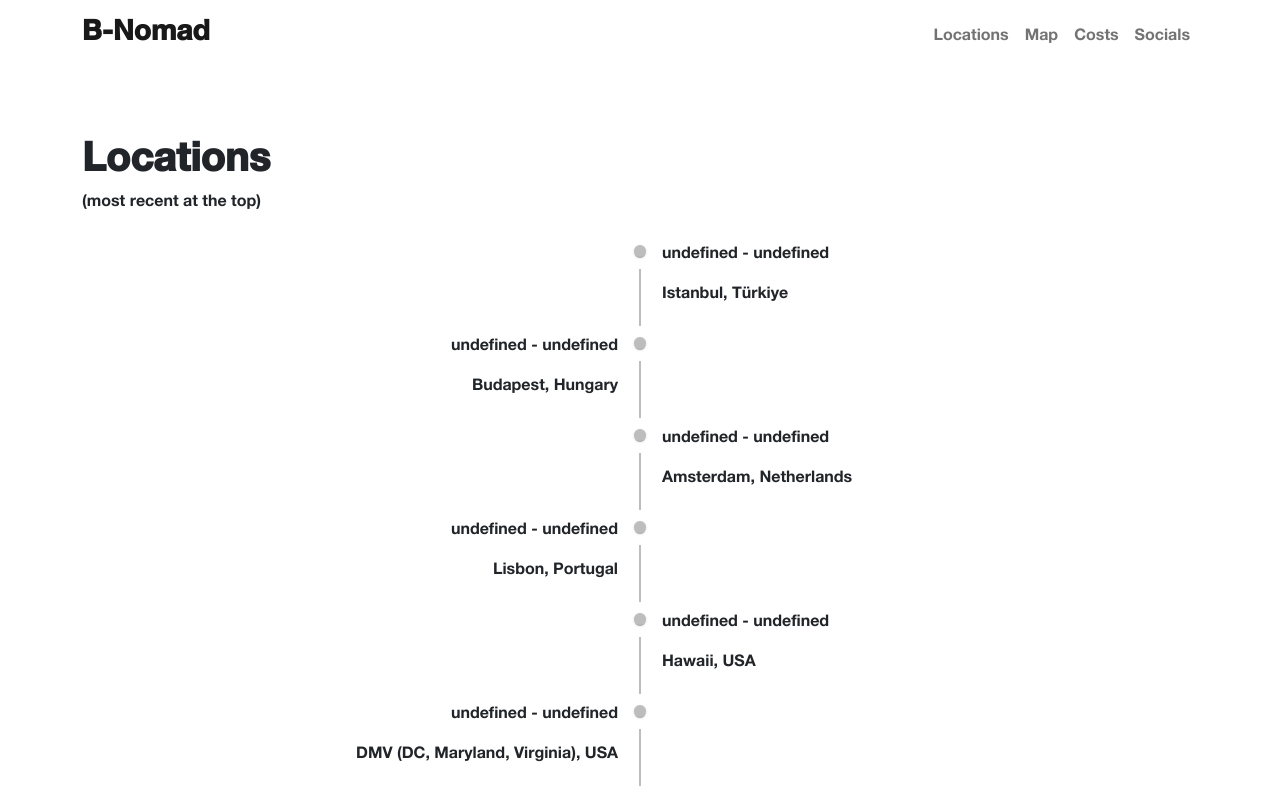
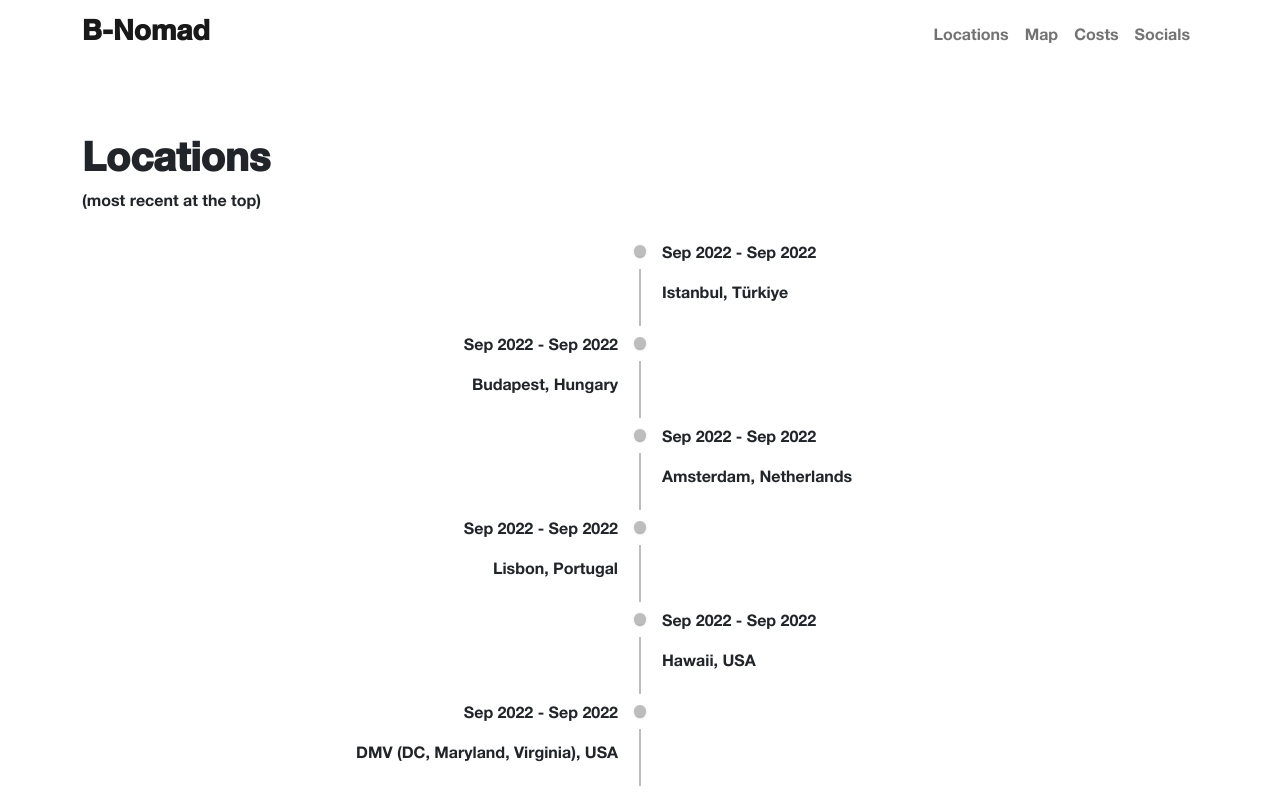
Before and after one commit to acuteengle/digital-nomad, a React (Create React App) app: page /locations in a window 1280 px wide. Shown: the top 795 px of the page. Built offline with nearby package versions, Linux system fonts and the light colour scheme.

Commit message:
add dayjs

```diff
--- a/package.json
+++ b/package.json
@@ -15,6 +15,7 @@
     "@testing-library/react": "^13.4.0",
     "@testing-library/user-event": "^13.5.0",
     "bootstrap": "^5.2.1",
+    "dayjs": "^1.11.5",
     "react": "^18.2.0",
     "react-bootstrap": "^2.5.0",
     "react-dom": "^18.2.0",
--- a/src/views/Locations/Locations.js
+++ b/src/views/Locations/Locations.js
@@ -1,4 +1,5 @@
 import React from "react";
+import dayjs from "dayjs";
 import { Container } from "react-bootstrap";
 import Timeline from '@mui/lab/Timeline';
 import TimelineItem from '@mui/lab/TimelineItem';
@@ -21,7 +22,7 @@ export const Locations = () => {
               {index !== LOCATIONS.length - 1 && <TimelineConnector />}
             </TimelineSeparator>
             <TimelineContent><div>
-              <p>{`${arrivalDay} - ${departureDay}`}</p>
+              <p>{`${dayjs(arrivalDay).format('MMM YYYY')} - ${dayjs(departureDay).format('MMM YYYY')}`}</p>
               <p>{`${city}, ${country}`}</p>
             </div>
             </TimelineContent>
```
Also changed, not shown: 1 other file (tests, documents, lock files or other folders).
